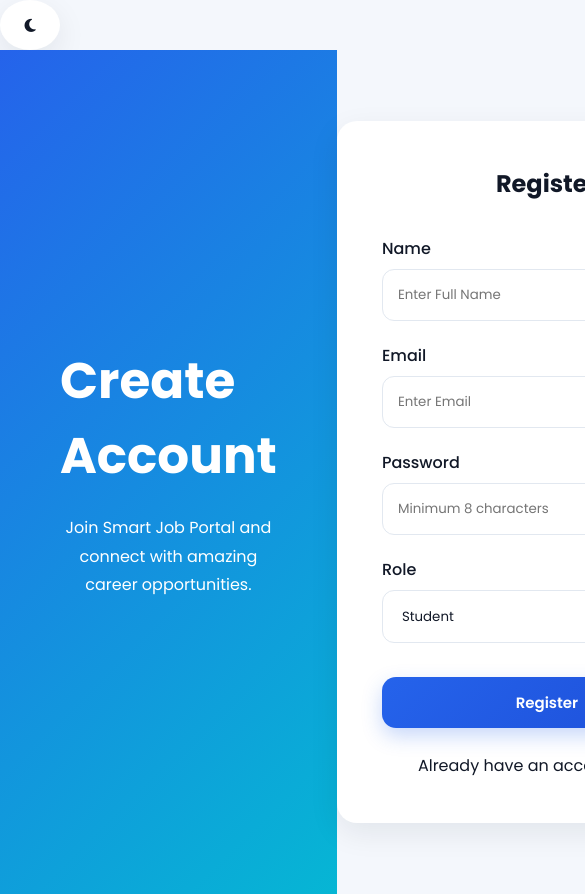
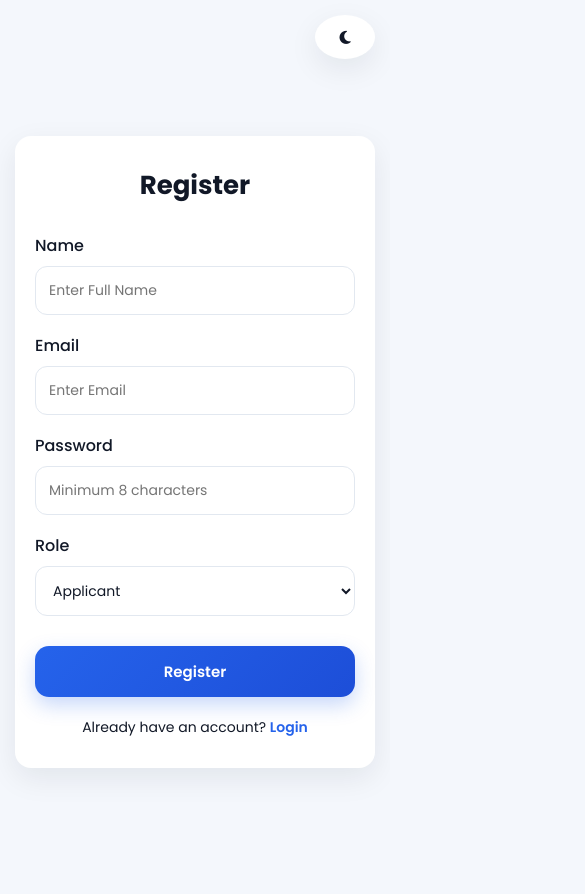
Before and after one commit to shreya1186/smart-job-portal, a plain HTML site: page smart-job-portal/frontend/register.html in a window 390 px wide. Shown: the top 894 px of the page, 585 px wide, since content can reach past the window. After the commit the page ends 844 px from the top, so only its background shows below. Drawn offline with Linux system fonts and the light colour scheme.

Commit message:
Improve homepage and authentication responsiveness

```diff
--- a/smart-job-portal/frontend/css/auth.css
+++ b/smart-job-portal/frontend/css/auth.css
@@ -1,144 +1,338 @@
-.auth-container{
 
-    min-height:100vh;
+.auth-container + * {
+    box-sizing: border-box;
+}
 
-    display:grid;
+body > header {
 
-    grid-template-columns:1fr 1fr;
+    position: absolute;
+
+    top: 25px;
+
+    right: 35px;
+
+    z-index: 10;
 
 }
 
-.auth-left{
+body > header #theme-btn {
 
-    background:linear-gradient(135deg,#2563EB,#06B6D4);
+    width: 50px;
 
-    color:white;
-
-    display:flex;
-
-    flex-direction:column;
-
-    justify-content:center;
-
-    align-items:center;
-
-    padding:60px;
+    height: 50px;
 
 }
 
-.auth-left h1{
+@media (max-width: 480px) {
 
-    font-size:50px;
+    body > header {
 
-    margin-bottom:20px;
+        top: 15px;
+
+        right: 15px;
+
+    }
+
+    body > header #theme-btn {
+
+        width: 44px;
+
+        height: 44px;
+
+    }
 
 }
 
-.auth-left p{
 
-    max-width:450px;
+.auth-container {
 
-    line-height:1.8;
+    min-height: 100vh;
 
-    text-align:center;
+    display: grid;
+
+    grid-template-columns: 1fr 1fr;
 
 }
 
-.auth-right{
 
-    display:flex;
 
-    justify-content:center;
 
-    align-items:center;
+.auth-left {
 
-    background:var(--background);
+    background: linear-gradient(135deg, #2563EB, #06B6D4);
+
+    color: white;
+
+    display: flex;
+
+    flex-direction: column;
+
+    justify-content: center;
+
+    align-items: center;
+
+    padding: 60px;
+
+    text-align: center;
 
 }
 
-form{
+.auth-left h1 {
 
-    width:420px;
+    font-size: 50px;
 
-    background:var(--surface);
-
-    padding:45px;
-
-    border-radius:20px;
-
-    box-shadow:var(--shadow);
+    margin-bottom: 20px;
 
 }
 
-form h2{
+.auth-left p {
 
-    text-align:center;
+    max-width: 450px;
 
-    margin-bottom:35px;
+    line-height: 1.8;
 
 }
 
-.input-group{
 
-    margin-bottom:22px;
+/* =========================================
+   RIGHT SECTION
+========================================= */
+
+.auth-right {
+
+    display: flex;
+
+    justify-content: center;
+
+    align-items: center;
+
+    background: var(--background);
+
+    padding: 40px 20px;
 
 }
 
-.input-group label{
 
-    display:block;
 
-    margin-bottom:8px;
 
-    font-weight:500;
+.auth-right form {
+
+    width: 100%;
+
+    max-width: 420px;
+
+    background: var(--surface);
+
+    padding: 45px;
+
+    border-radius: 20px;
+
+    box-shadow: var(--shadow);
+
+}
+
+.auth-right form h2 {
+
+    text-align: center;
+
+    margin-bottom: 35px;
+
+}
+
+
+
+
+.input-group {
+
+    margin-bottom: 22px;
+
+}
+
+.input-group label {
+
+    display: block;
+
+    margin-bottom: 8px;
+
+    font-weight: 500;
 
 }
 
 .input-group input,
-.input-group select{
+.input-group select {
 
-    width:100%;
+    width: 100%;
 
-    padding:15px;
+    padding: 15px;
 
-    border:1px solid var(--border);
+    border: 1px solid var(--border);
 
-    border-radius:12px;
+    border-radius: 12px;
 
-    outline:none;
+    outline: none;
 
-    background:transparent;
+    background: transparent;
 
-    color:var(--text);
+    color: var(--text);
+
+    font-size: 15px;
 
 }
 
-.input-group input:focus{
+.input-group input:focus,
+.input-group select:focus {
 
-    border-color:var(--primary);
+    border-color: var(--primary);
 
 }
 
-.auth-btn{
 
-    width:100%;
 
-    margin-top:12px;
+.auth-btn {
+
+    width: 100%;
+
+    margin-top: 12px;
 
 }
 
-.bottom-text{
 
-    text-align:center;
 
-    margin-top:25px;
+.bottom-text {
+
+    text-align: center;
+
+    margin-top: 25px;
 
 }
 
-.bottom-text a{
+.bottom-text a {
 
-    color:var(--primary);
+    color: var(--primary);
 
-    font-weight:600;
+    font-weight: 600;
 
 }
+
+
+
+
+@media (max-width: 992px) {
+
+    .auth-left {
+
+        padding: 40px;
+
+    }
+
+    .auth-left h1 {
+
+        font-size: 40px;
+
+    }
+
+    .auth-right {
+
+        padding: 30px 20px;
+
+    }
+
+    .auth-right form {
+
+        padding: 35px;
+
+    }
+
+}
+
+
+
+@media (max-width: 768px) {
+
+    .auth-container {
+
+        display: block;
+
+        min-height: 100vh;
+
+    }
+
+
+
+
+    .auth-left {
+
+        display: none;
+
+    }
+
+
+    .auth-right {
+
+        min-height: 100vh;
+
+        padding: 100px 25px 40px;
+
+    }
+
+    .auth-right form {
+
+        max-width: 500px;
+
+        padding: 40px 30px;
+
+    }
+
+}
+
+
+
+
+@media (max-width: 480px) {
+
+    .auth-right {
+
+        padding: 90px 15px 30px;
+
+    }
+
+    .auth-right form {
+
+        padding: 30px 20px;
+
+        border-radius: 16px;
+
+    }
+
+    .auth-right form h2 {
+
+        font-size: 26px;
+
+        margin-bottom: 28px;
+
+    }
+
+    .input-group {
+
+        margin-bottom: 18px;
+
+    }
+
+    .input-group input,
+    .input-group select {
+
+        padding: 13px;
+
+        font-size: 14px;
+
+    }
+
+    .bottom-text {
+
+        font-size: 14px;
+
+        margin-top: 20px;
+
+    }
+
+}
--- a/smart-job-portal/frontend/css/responsive.css
+++ b/smart-job-portal/frontend/css/responsive.css
@@ -1,138 +1,301 @@
- /* TABLET */
 
-@media (max-width:992px){
 
-    .hero-container{
+@media (max-width: 992px) {
 
-        flex-direction:column;
+    /* HERO */
 
-        text-align:center;
-
-        gap:60px;
-
+    .hero {
+        padding: 80px 0;
     }
 
-    .hero-content{
-
-        width:100%;
-
+    .hero-container {
+        flex-direction: column;
+        text-align: center;
+        gap: 60px;
     }
 
-    .hero-image{
-
-        width:100%;
-
+    .hero-content {
+        width: 100%;
+        max-width: 750px;
     }
 
-    .hero-buttons{
-
-        justify-content:center;
-
+    .hero-image {
+        width: 100%;
     }
 
-    .hero-content h1{
+    .hero-buttons {
+        justify-content: center;
+    }
 
-        font-size:48px;
+    .hero-content h1 {
+        font-size: 48px;
+    }
 
+
+    /* FEATURES */
+
+    .feature-grid {
+        grid-template-columns: repeat(2, 1fr);
+    }
+
+
+    /* JOBS */
+
+    .job-grid {
+        grid-template-columns: repeat(2, 1fr);
+    }
+
+
+    /* FOOTER */
+
+    .footer-container {
+        grid-template-columns: 1fr 1fr;
+        gap: 40px;
+    }
+
+    .footer-about {
+        grid-column: span 2;
     }
 
 }
 
 
-/* MOBILE */
 
-@media (max-width:768px){
 
-    nav{
+@media (max-width: 768px) {
 
-        flex-direction:column;
 
-        height:auto;
 
-        padding:20px 0;
-
-        gap:20px;
-
+    .container {
+        width: 90%;
     }
 
-    .nav-links{
 
-        flex-wrap:wrap;
 
-        justify-content:center;
 
-        gap:20px;
-
+    nav {
+        flex-direction: column;
+        height: auto;
+        padding: 18px 0;
+        gap: 18px;
     }
 
-    .nav-actions{
-
-        flex-wrap:wrap;
-
-        justify-content:center;
-
+    .logo {
+        font-size: 26px;
     }
 
-    .hero{
-
-        padding:70px 0;
-
+    .nav-actions {
+        justify-content: center;
+        flex-wrap: wrap;
+        gap: 12px;
     }
 
-    .hero-content h1{
-
-        font-size:38px;
-
+    .nav-actions .btn {
+        padding: 11px 22px;
     }
 
-    .hero-content p{
-
-        font-size:16px;
-
+    #theme-btn {
+        width: 44px;
+        height: 44px;
     }
 
-    .hero-circle{
 
-        width:260px;
-        height:260px;
 
+    .hero {
+        min-height: auto;
+        padding: 70px 0;
     }
 
-    .hero-circle i{
-
-        font-size:120px;
-
+    .hero-container {
+        gap: 50px;
     }
 
-    .hero-buttons{
-
-        flex-direction:column;
-
+    .hero-content h1 {
+        font-size: 40px;
+        line-height: 1.2;
     }
 
-    .btn{
+    .hero-content p {
+        font-size: 16px;
+        margin: 25px 0;
+    }
 
-        width:100%;
+    .badge {
+        font-size: 14px;
+        padding: 9px 16px;
+        margin-bottom: 20px;
+    }
 
+    .hero-circle {
+        width: 260px;
+        height: 260px;
+    }
+
+    .hero-circle i {
+        font-size: 120px;
+    }
+
+    .hero-buttons {
+        flex-direction: column;
+        width: 100%;
+    }
+
+    .hero-buttons .btn {
+        width: 100%;
+    }
+
+
+
+    .section-title {
+        margin-bottom: 40px;
+    }
+
+    .section-title h2 {
+        font-size: 32px;
+    }
+
+    .section-title p {
+        font-size: 15px;
+    }
+
+
+
+    .features {
+        padding: 70px 0;
+    }
+
+    .feature-grid {
+        grid-template-columns: 1fr;
+        gap: 20px;
+    }
+
+    .feature-card {
+        padding: 30px 25px;
+    }
+
+
+
+    .latest-jobs {
+        padding: 70px 0;
+    }
+
+    .job-grid {
+        grid-template-columns: 1fr;
+        gap: 20px;
+    }
+
+    .job-card {
+        padding: 25px;
+    }
+
+    .job-card .btn {
+        width: 100%;
+    }
+
+
+
+    footer {
+        margin-top: 60px;
+    }
+
+    .footer-container {
+        grid-template-columns: 1fr;
+        gap: 40px;
+        padding: 50px 0;
+    }
+
+    .footer-about {
+        grid-column: auto;
+    }
+
+    .footer-links {
+        align-items: flex-start;
     }
 
 }
 
 
-/* SMALL MOBILE */
 
-@media(max-width:480px){
+@media (max-width: 480px) {
 
-    .hero-content h1{
-
-        font-size:32px;
-
+    .container {
+        width: 92%;
     }
 
-    .badge{
 
-        font-size:14px;
 
+
+    nav {
+        gap: 15px;
+    }
+
+    .nav-actions {
+        width: 100%;
+        gap: 10px;
+    }
+
+    .nav-actions .btn {
+        padding: 10px 16px;
+        font-size: 14px;
+    }
+
+
+
+    .hero {
+        padding: 55px 0;
+    }
+
+    .hero-content h1 {
+        font-size: 32px;
+    }
+
+    .hero-content p {
+        font-size: 15px;
+        line-height: 1.7;
+    }
+
+    .badge {
+        font-size: 12px;
+        padding: 8px 14px;
+    }
+
+    .hero-circle {
+        width: 220px;
+        height: 220px;
+    }
+
+    .hero-circle i {
+        font-size: 100px;
+    }
+
+
+    .section-title h2 {
+        font-size: 26px;
+    }
+
+    .section-title p {
+        font-size: 14px;
+    }
+
+
+
+    .feature-card {
+        padding: 25px 20px;
+    }
+
+    .job-card {
+        padding: 22px;
+    }
+
+
+
+    .footer-container {
+        padding: 40px 0;
+    }
+
+    .copyright {
+        font-size: 13px;
+        padding: 18px 10px;
     }
 
 }
--- a/smart-job-portal/frontend/register.html
+++ b/smart-job-portal/frontend/register.html
@@ -88,9 +88,9 @@
 
                         <select id="role">
 
-                            <option value="STUDENT">Student</option>
+                            <option value="STUDENT" style="color: black;">Applicant</option>
 
-                            <option value="COMPANY">Company</option>
+                            <option value="COMPANY" style="color: black;">Company</option>
 
                         </select>
 
```
